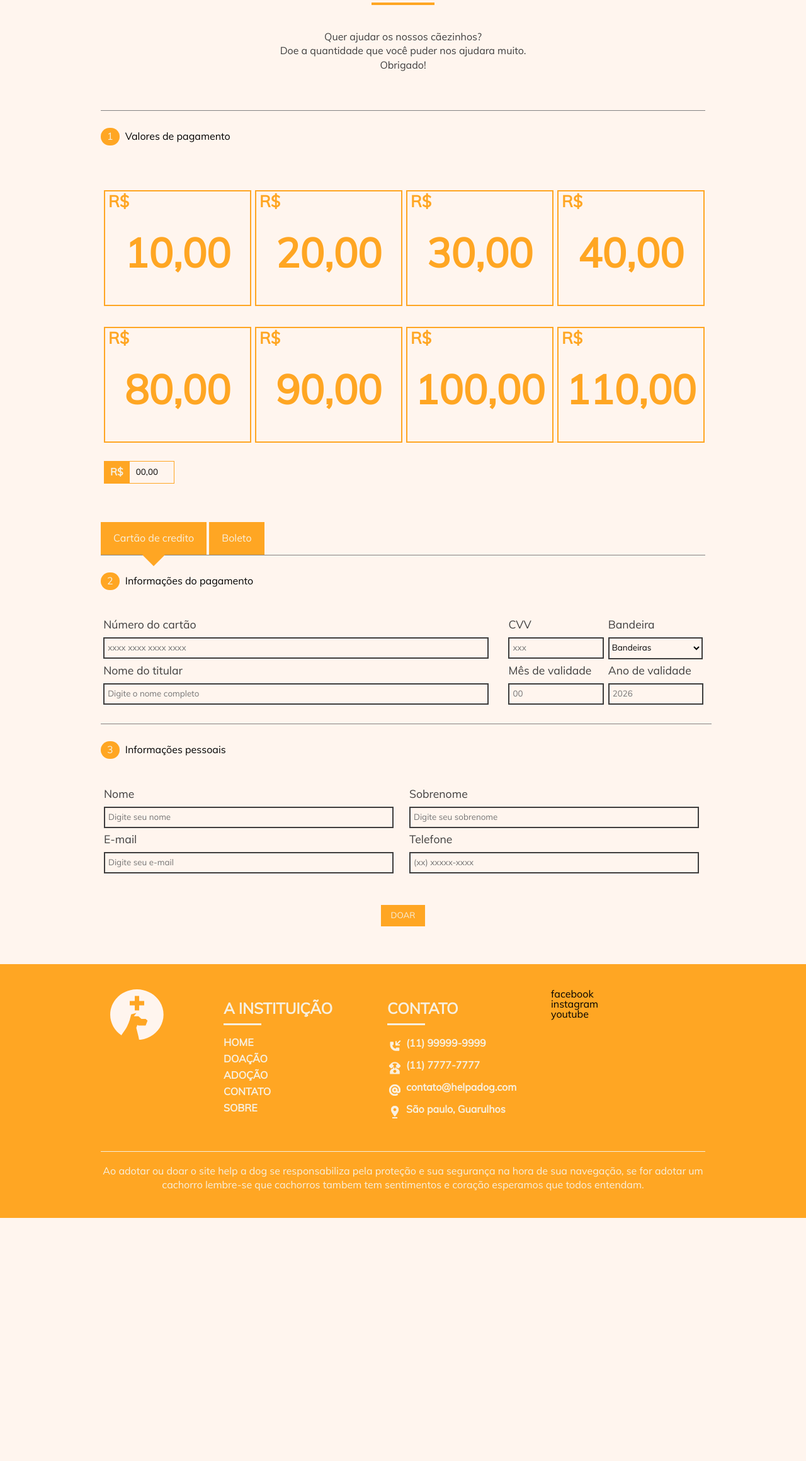
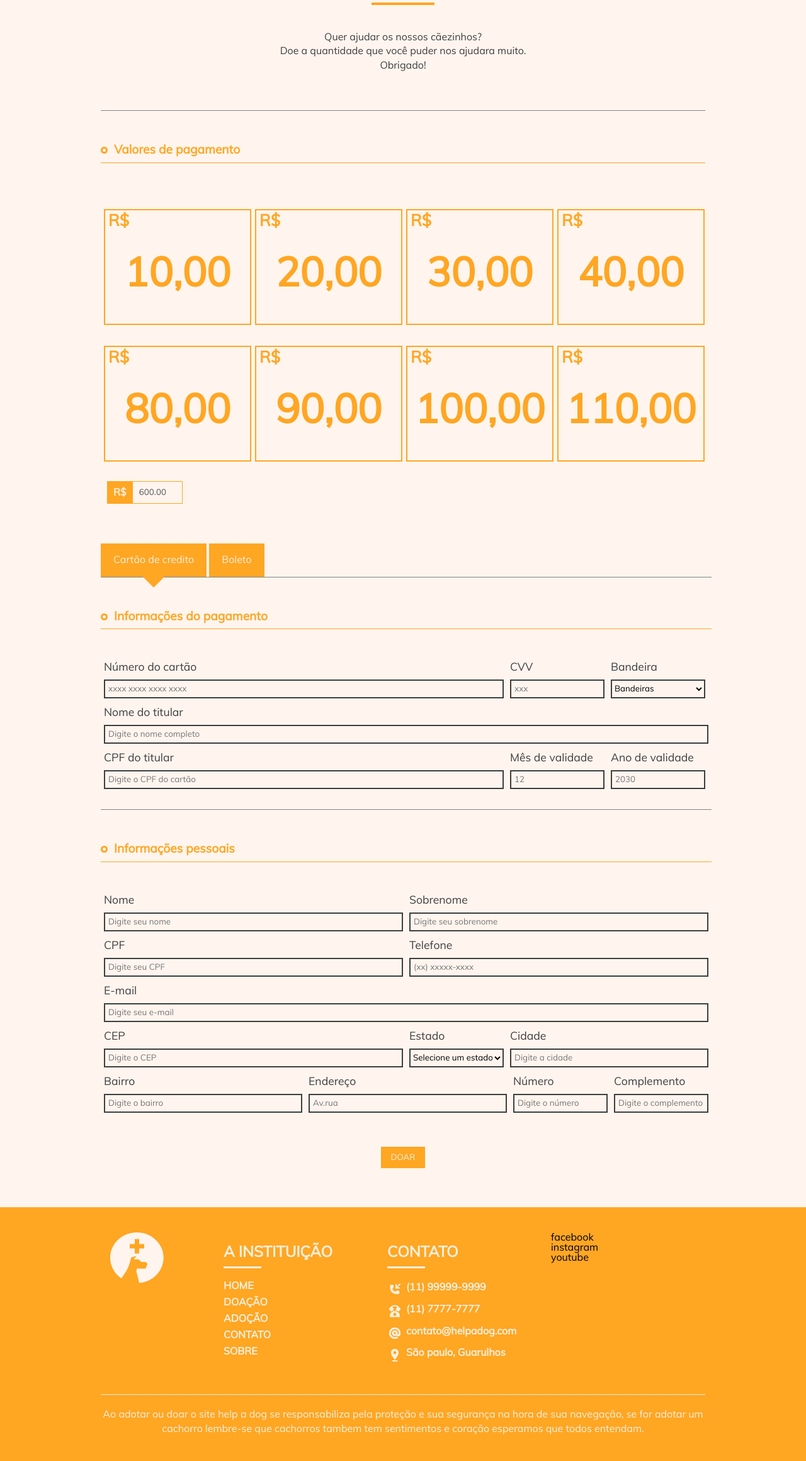
Before and after one commit to NakaokaGabriel/help_a_dog, a PHP site: page /doacao in a window 1280 px wide. Shown: the part 194-2514 px from the top of the page at 63% size. Before the commit the page ends 2128 px from the top, so only its background shows below. Run offline with PHP 8.4, Linux system fonts and the light colour scheme; data that the repository does not hold is empty; some libraries are stand-ins or nearby versions.

Commit message:
- Adicionado estilos para a página de doação

```diff
--- a/adocao.php
+++ b/adocao.php
@@ -139,7 +139,7 @@
                         ').' ';
                         echo '      </div>';
                         echo '      <div class="button-dogs">';
-                        echo '          <a href="detalhe/'.$value['url'].'" class="button">CONHECER</a>';
+                        echo '          <a href="detalhe/'.$value['url'].'" class="button">Conhecer</a>';
                         echo '      </div>';
                         echo '  </div>';
                         echo '</div>';
--- a/assets/css/style.css
+++ b/assets/css/style.css
@@ -152,12 +152,8 @@ PARAGRAFOS
 FORMULARIOS
 -------------------------------------------*/
 
-#contact .col-12, #contact-detail .col-12{
-    margin: 0 25px 0 5px;
-}
-
-#contact .col-6, #contact-detail .col-6, #donations-page .info-payments .col-6, #donations-page .personal-info .col-6{
-    margin: 0 5px;
+#contact-detail .col-2, #donations-page .col-2, #contact-detail .col-4, #donations-page .col-4, #contact .col-6, #contact-detail .col-6, #donations-page .info-payments .col-6, #donations-page .personal-info .col-6, #contact-detail .col-8, #donations-page .col-8, #contact .col-12, #contact-detail .col-12, #donations-page .col-12{
+    margin: 2px 5px;
 }
 
 #contact label, #contact-detail label, #donations-page .info-payments label, #donations-page .personal-info label{
@@ -171,8 +167,9 @@ FORMULARIOS
     border: 2px solid #3f3e3e;
     background: transparent;
     height: 30px;
-    width: 95%;
+    width: 100%;
     padding-left: 5px;
+    box-sizing: border-box;
 }
 
 #contact textarea, #contact-detail textarea{
@@ -182,13 +179,14 @@ FORMULARIOS
     width: 100%;
     padding-left: 5px;
     padding-top: 5px;
+    box-sizing: border-box;
 }
 
 #donations-page select{
     border: 2px solid #3f3e3e;
     background: transparent;
     width: 100%;
-    height: 35px;
+    height: 30px;
     box-sizing: border-box;
 }
 
@@ -226,13 +224,6 @@ FORMULARIOS
     display: block;
     margin: 10px 0;
     color: #f56e6e;
-}
-
-@media screen and (min-width: 1440px)
-{
-    #contact .col-12, #contact-detail .col-12{
-        margin: 0 35px 0 5px;
-    }
 }
 
 #contact .msg-enviada, #contact-detail .msg-enviada{
@@ -524,16 +515,18 @@ LISTA
 #list-dogs .button-dogs, #suggestion .button-dogs{
     text-align: center;
     background: #ffffff;
-    padding: 20px 0;
     position: relative;
     bottom: 10px;
+    display: flex;
+    justify-content: space-between;
+    align-items: center;
 }
 
 #list-dogs .button-dogs a, #suggestion .button-dogs a{
     color: #ffa623;
-    border: 2px solid #ffa623;
-    padding: 5px 15px;
     font-weight: bold;
+    margin: 0;
+    padding: 0;
 }
 
 #list-dogs{
@@ -731,14 +724,15 @@ PESQUISA E FILTRO
 #filter label{
     border: 1px solid #ffa623;
     padding: 10px;
-    margin: 5px 0;
-    color: #3f3e3e;
+    margin: 5px 1px;
+    color: #e88a00;
     font-weight: bold;
     cursor: pointer;
 }
 
 #filter input[type="radio"]{
     visibility: hidden;
+    display: none;
 }
 
 #filter input[type="radio"]:checked + label, #donations input[type="radio"]:checked + label{
@@ -886,10 +880,6 @@ DETALHES
     }
 }
 
-#page-contact textarea{
-    width: 95%;
-}
-
 /* -------------------------------------------
 SOBRE NÓS
 ------------------------------------------- */
@@ -946,13 +936,26 @@ DOAÇÕES
 }
 
 #donations-page .valors p, #donations-page .info-payments p, #donations-page .personal-info p{
-    margin-bottom: 40px;
+    margin: 20px 0 40px 0;
+    font-size: 1.2em;
+    font-weight: 600;
+    color: #ffa623;
+}
+
+#donations-page .valors p:after, #donations-page .info-payments p:after, #donations-page .personal-info p:after{
+    content: '';
+    display: block;
+    width: 100%;
+    height: 1px;
+    margin: 5px 0;
+    background: #ffa623;
 }
 
 #donations-page .valors p span, #donations-page .info-payments p span, #donations-page .personal-info p span{
-    background: #ffa623;
-    color: #f7f0e0;
-    padding: 6px 10px;
+    display: inline-block;
+    width: 5px;
+    height: 5px;
+    border: 3px solid #ffa623;
     border-radius: 1000px;
     margin-right: 5px;
 }
@@ -1006,8 +1009,8 @@ DOAÇÕES
     position: relative;
     left: -5px;
     top: -1px;
-    width: 50px;
-    height: 14px;
+    width: 80px;
+    height: 36px;
 }
 
 #donations-page .valores .enable-button{
--- a/assets/js/style.js
+++ b/assets/js/style.js
@@ -9,7 +9,7 @@ import AtivaMenu from './modules/ativaMenu.js';
 import ValidaForms from './modules/valida-forms.js';
 import FetchContato from './modules/fetch-contato.js';
 import FetchAdocao from './modules/fetch-adocao.js';
-import initValidaDoacao from './modules/valida-doacao.js';
+// import initValidaDoacao from './modules/valida-doacao.js';
 import initPagseguro from './modules/api-pagseguro.js';
 import CartMask from './modules/mascara-cartao.js';
 
@@ -50,7 +50,7 @@ fetchAdocao.init();
 initPagseguro();
 
 // VALIDAÇÃO DOS CAMPOS DE DOAÇÃO
-initValidaDoacao();
+// initValidaDoacao();
 
 // Mascara cartao de credito
 const cartMask = new CartMask('#cartao');
--- a/detalhe.php
+++ b/detalhe.php
@@ -164,7 +164,7 @@
                             ').' ';
                             echo '      </div>';
                             echo '      <div class="button-dogs">';
-                            echo '          <a href="detalhe/'.$value['url'].'" class="button">CONHECER</a>';
+                            echo '          <a href="detalhe/'.$value['url'].'" class="button">Conhecer</a>';
                             echo '      </div>';
                             echo '  </div>';
                             echo '</div>';
--- a/dev-pagar.php
+++ b/dev-pagar.php
@@ -12,7 +12,7 @@
     $aDadosArray['itemId1'] = '0001';
     $aDadosArray['itemDescription1'] = 'Doação';
     $aDadosArray['itemAmount1'] = 600.22;
-    $aDadosArray['itemQuantity1'] = '1';
+    $aDadosArray['itemQuantity1'] = 1;
     $aDadosArray['notificationURL'] = 'https://sualoja.com.br/notifica.html';
     $aDadosArray['reference'] = '1001';
     $aDadosArray['senderName'] = 'Jose Comprador';
--- a/doacao.php
+++ b/doacao.php
@@ -50,7 +50,7 @@
     <section id="donations-page">
         <div class="container">
         <div class="valors">
-            <p><span>1</span> Valores de pagamento</p>
+            <p><span></span> Valores de pagamento</p>
                 <div class="row">
                     <div class="col-3">
                         <div class="box">
@@ -110,7 +110,7 @@
                         <div class="col-12">
                             <div class="valores">
                                 <label for="valors">R$</label>
-                                <input type="text" name="price" class="money">
+                                <input type="text" name="price" value="600.00" disabled  class="money">
                             </div>
                         </div>
                     </div>
@@ -120,7 +120,7 @@
                     </div>
                     <fieldset name="info-payments" class="info-payments">
                         <div class="cart">
-                            <p><span>2</span> Informações do pagamento</p>
+                            <p><span></span> Informações do pagamento</p>
                             <div class="row">
                                 <div class="col-8">
                                     <label for="numero">Número do cartão</label>
@@ -138,23 +138,29 @@
                                 </div>
                             </div>
                             <div class="row">
+                                <div class="col-12">
+                                    <label for="nome">Nome do titular</label>
+                                    <input type="text" name="nome_titular" placeholder="Digite o nome completo">
+                                </div>
+                            </div>
+                            <div class="row">
                                 <div class="col-8">
-                                    <label for="nome">Nome do titular</label>
-                                    <input type="text" name="titular" placeholder="Digite o nome completo">
+                                    <label for="nome">CPF do titular</label>
+                                    <input type="text" name="cpf_titular" placeholder="Digite o CPF do cartão">
                                 </div>
                                 <div class="col-2">
                                     <label for="mes-expiração">Mês de validade</label>
-                                    <input type="text" name="mes" maxlength="2" placeholder="00">
+                                    <input type="text" name="mes" maxlength="2" placeholder="12">
                                 </div>
                                 <div class="col-2">
                                     <label for="ano-expiração">Ano de validade</label>
-                                    <input type="text" name="ano" maxlength="4" placeholder="2026">
+                                    <input type="text" name="ano" maxlength="4" placeholder="2030">
                                 </div>
                             </div>
                         </div>
                     </fieldset>
                     <fieldset name="personal-info" class="personal-info">
-                        <p><span>3</span> Informações pessoais</p>
+                        <p><span></span> Informações pessoais</p>
                         <div class="row">
                             <div class="col-6">
                                 <label for="nome">Nome</label>
@@ -167,12 +173,54 @@
                         </div>
                         <div class="row">
                             <div class="col-6">
-                                <label for="email">E-mail</label>
-                                <input type="email" name="email" placeholder="Digite seu e-mail">
+                                <label for="nome">CPF</label>
+                                <input type="text" name="cpf" placeholder="Digite seu CPF">
                             </div>
                             <div class="col-6">
                                 <label for="telefone">Telefone</label>
                                 <input type="text" placeholder="(xx) xxxxx-xxxx" pattern="(\([0-9]{2}\)[\s])([0-9]{4,5}[-])([0-9]{4})" id="telefone" maxlength="15" name="telefone" required>
+                            </div>
+                        </div>
+                        <div class="row">
+                            <div class="col-12">
+                                <label for="email">E-mail</label>
+                                <input type="email" name="email" placeholder="Digite seu e-mail">
+                            </div>
+                        </div>
+                        <div class="row">
+                            <div class="col-6">
+                                <label for="cep">CEP</label>
+                                <input type="text" name="cep" placeholder="Digite o CEP">
+                            </div>
+                            <div class="col-2">
+                                <label for="estado">Estado</label>
+                                <select name="estado" id="">
+                                    <option value="" disabled selected>Selecione um estado</option>
+                                    <option value="SP">São Paulo</option>
+                                    <option value="RJ">Rio de Janeiro</option>
+                                </select>
+                            </div>
+                            <div class="col-4">
+                                <label for="cidade">Cidade</label>
+                                <input type="text" name="cidade" placeholder="Digite a cidade">
+                            </div>
+                        </div>
+                        <div class="row">
+                            <div class="col-4">
+                                <label for="bairro">Bairro</label>
+                                <input type="text" name="bairro" placeholder="Digite o bairro">
+                            </div>
+                            <div class="col-4">
+                                <label for="endereco">Endereço</label>
+                                <input type="text" name="endereco" placeholder="Av.rua">
+                            </div>
+                            <div class="col-2">
+                                <label for="numero">Número</label>
+                                <input type="text" name="numero" placeholder="Digite o número">
+                            </div>
+                            <div class="col-2">
+                                <label for="complemento">Complemento</label>
+                                <input type="text" name="complemento" placeholder="Digite o complemento">
                             </div>
                         </div>
                     </fieldset>
@@ -185,7 +233,6 @@
                     </div>
                 </div>
             </form>
-        </div>
     </section>
     <?php
         // RODAPÉ
--- a/filtro.php
+++ b/filtro.php
@@ -269,7 +269,7 @@
                         ').' ';
                         echo '      </div>';
                         echo '      <div class="button-dogs">';
-                        echo '          <a href="detalhe/'.$value['url'].'" class="button">CONHECER</a>';
+                        echo '          <a href="detalhe/'.$value['url'].'" class="button">Conhecer</a>';
                         echo '      </div>';
                         echo '  </div>';
                         echo '</div>';
--- a/pesquisa.php
+++ b/pesquisa.php
@@ -105,7 +105,8 @@
                         ').' ';
                         echo '      </div>';
                         echo '      <div class="button-dogs">';
-                        echo '          <a href="detalhe/'.$value['url'].'" class="button">CONHECER</a>';
+                        echo '          <span>'.(($value['disponibilidade'] == 1) ? 'Livre' : 'Adotado').'</span>';
+                        echo '          <a href="detalhe/'.$value['url'].'" class="button">Conhecer</a>';
                         echo '      </div>';
                         echo '  </div>';
                         echo '</div>';
```
Also changed, not shown: assets/js/modules/api-pagseguro.js (+2 -17 lines), assets/js/style-min.js.
